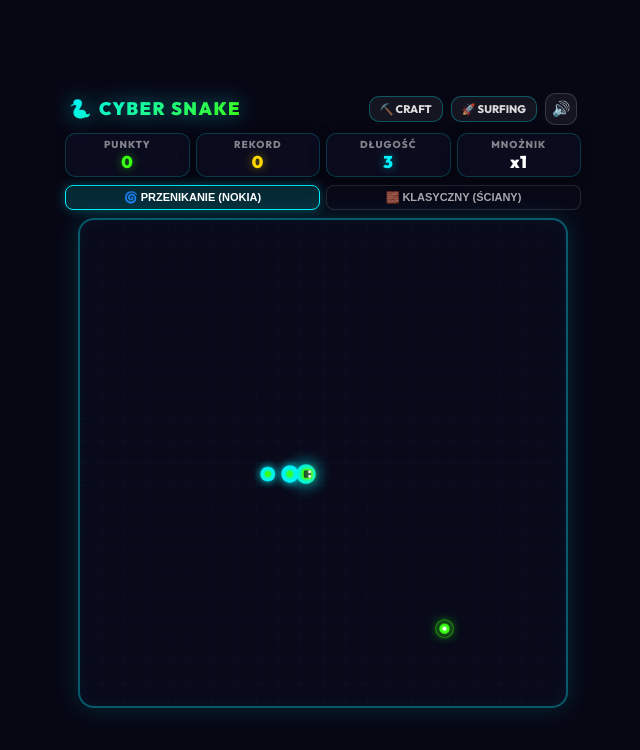
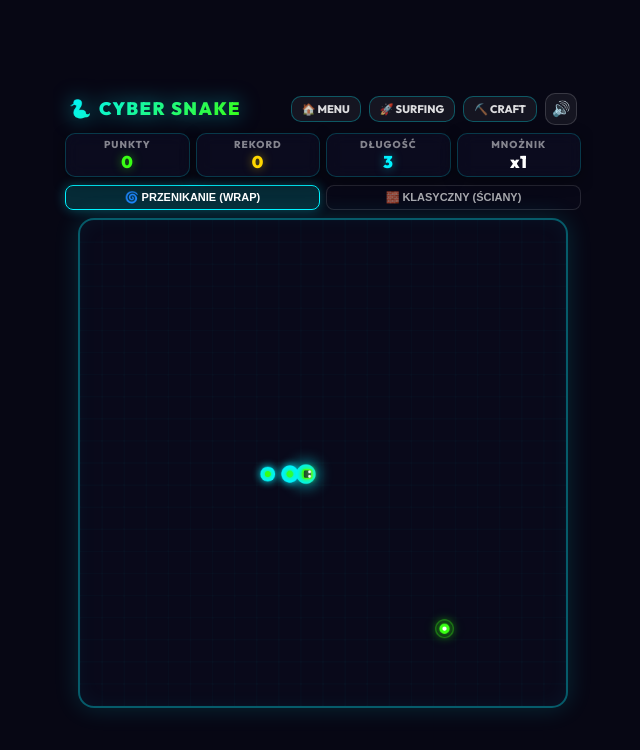
Before and after one commit to lazarekzbyszek/retro-cyber-games, a plain HTML site: page snake/index.html in a window 1280 px wide. Shown: the whole page, without its empty margins (317-957 px from the left). Drawn offline with Linux system fonts and the light colour scheme.

Commit message:
Add files via upload

```diff
--- a/snake/game.js
+++ b/snake/game.js
@@ -82,7 +82,7 @@ class CyberSnakeGame {
         this.canvas.width = VIRTUAL_RES;
         this.canvas.height = VIRTUAL_RES;
 
-        // Modes: 'WRAP' (Nokia edge pass) or 'CLASSIC' (Walls kill)
+        // Modes: 'WRAP' (Screen wrap / edge pass) or 'CLASSIC' (Walls kill)
         this.mode = 'WRAP';
 
         // State: 'PLAYING', 'GAME_OVER'
@@ -564,7 +564,7 @@ class CyberSnakeGame {
         this.dom.bestModalVal.textContent = this.bestScore.toLocaleString();
         this.dom.maxLengthVal.textContent = this.maxLength;
         this.dom.foodEatenVal.textContent = this.foodEaten;
-        this.dom.modeNameVal.textContent = this.mode === 'WRAP' ? 'NOKIA' : 'ŚCIANY';
+        this.dom.modeNameVal.textContent = this.mode === 'WRAP' ? 'PRZENIKANIE' : 'ŚCIANY';
 
         if (isNewRecord && this.score > 0) {
             this.dom.newRecordBadge.style.display = 'inline-block';
--- a/snake/index.html
+++ b/snake/index.html
@@ -19,11 +19,14 @@
                 <span>🐍</span> CYBER SNAKE
             </div>
             <div class="header-actions">
+                <a href="../index.html" class="nav-link-btn" title="Strona Główna / Menu Gier">
+                    🏠 MENU
+                </a>
+                <a href="../surfing.html" class="nav-link-btn" title="Zagraj w Meteor Surfing">
+                    🚀 SURFING
+                </a>
                 <a href="../craft/index.html" class="nav-link-btn" title="Zagraj w Voxel Craft 3D">
                     ⛏️ CRAFT
-                </a>
-                <a href="../index.html" class="nav-link-btn" title="Zagraj w Meteor Surfing">
-                    🚀 SURFING
                 </a>
                 <button id="soundBtn" class="icon-btn" title="Dźwięk (M)">🔊</button>
             </div>
@@ -52,7 +55,7 @@
         <!-- Mode Selector -->
         <div class="mode-selector">
             <button id="modeWrapBtn" class="mode-tab active">
-                🌀 PRZENIKANIE (NOKIA)
+                🌀 PRZENIKANIE (WRAP)
             </button>
             <button id="modeClassicBtn" class="mode-tab">
                 🧱 KLASYCZNY (ŚCIANY)
@@ -92,7 +95,7 @@
                         </div>
                         <div class="stat-box">
                             <span class="stat-label">TRYB</span>
-                            <span id="modeNameVal" class="stat-value">NOKIA</span>
+                            <span id="modeNameVal" class="stat-value">PRZENIKANIE</span>
                         </div>
                     </div>
 
```
